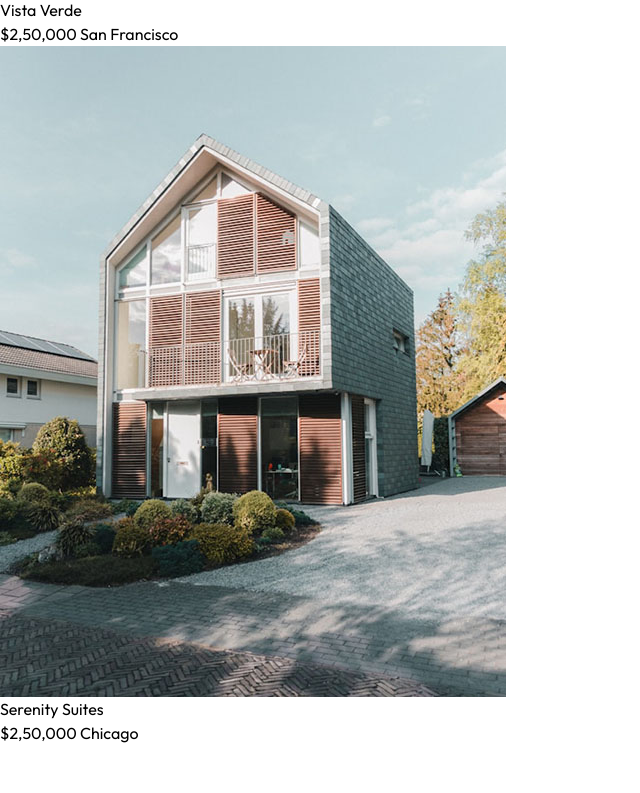
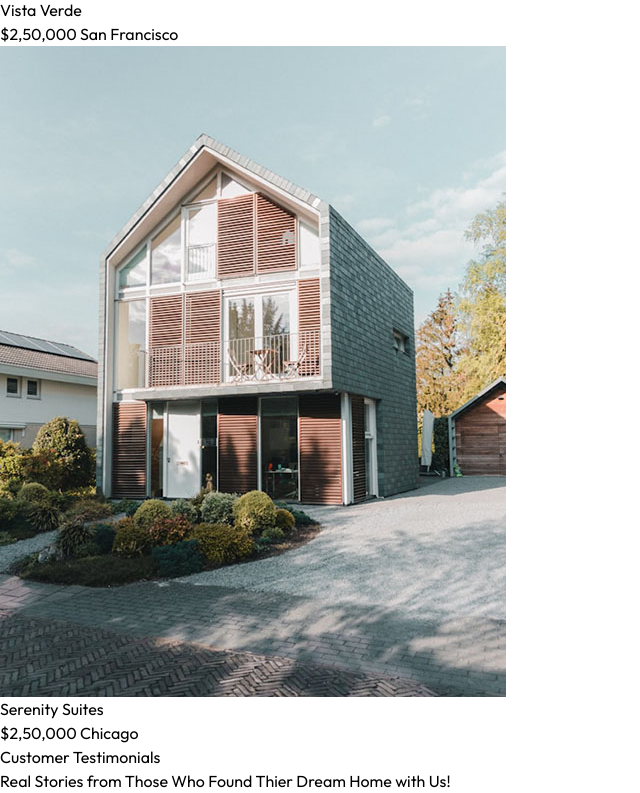
Before and after one commit to eissamonet/Real-Estate, a React (Vite) app: page / in a window 1280 px wide. Shown: the part 5027-5820 px from the top of the page, without its empty margins (0-640 px from the left). Before the commit the page ends 5772 px from the top, so only its background shows below. Built offline with nearby package versions, Linux system fonts and the light colour scheme; a web font is replaced by a local one.

Commit message:
added testimonials section

```diff
--- a/src/App.jsx
+++ b/src/App.jsx
@@ -2,6 +2,7 @@
 import Header from './component/Header'
 import About from './component/About'
 import Projects from './component/Projects'
+import Testimonials from './component/Testimonials'
 
 const App = () => {
   return (
@@ -9,6 +10,7 @@
       <Header/>
       <About/>
       <Projects/>
+      <Testimonials/>
     </div>
   )
 }
--- /dev/null
+++ b/src/component/Testimonials.jsx
@@ -0,0 +1,12 @@
+import React from 'react'
+
+const Testimonials = () => {
+  return (
+    <div>
+        <h1>Customer <span>Testimonials</span></h1>
+        <p>Real Stories from Those Who Found Thier Dream Home with Us!</p>
+    </div>
+  )
+}
+
+export default Testimonials
```
